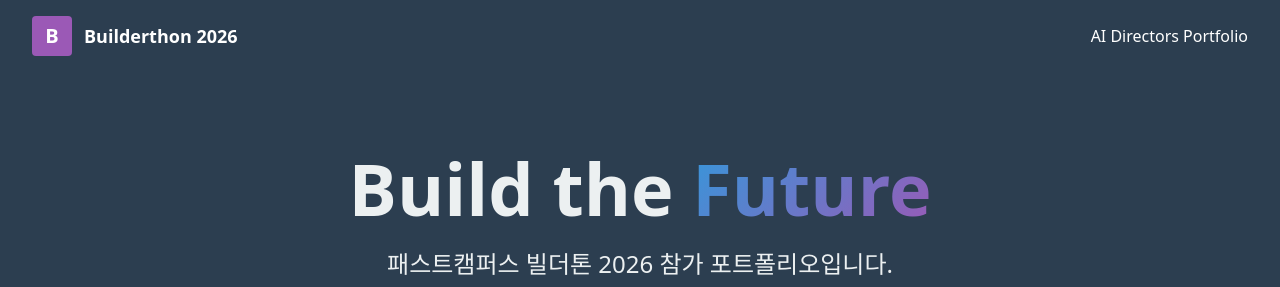
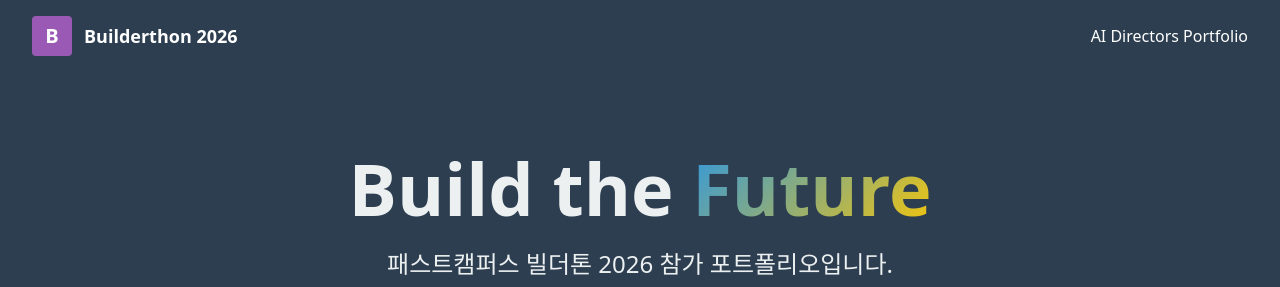
Before and after one commit to Jwoo-P/fast_builderthon, a React (Vite) app: page / in a window 1280 px wide. Shown: the top 287 px of the page. Built offline with nearby package versions, Linux system fonts and the light colour scheme.

Commit message:
App.tsx 및 index.css 추가 수정

```diff
--- a/src/App.tsx
+++ b/src/App.tsx
@@ -45,12 +45,7 @@ function App() {
         <div className="relative z-10 max-w-7xl mx-auto px-4 sm:px-6 lg:px-8 text-center">
           <h1 className="text-5xl md:text-7xl font-bold mb-6">
             <span style={{ color: '#ecf0f1' }}>Build the </span>
-            <span style={{
-              background: 'linear-gradient(135deg, #3498db 0%, #9b59b6 100%)',
-              WebkitBackgroundClip: 'text',
-              WebkitTextFillColor: 'transparent',
-              backgroundClip: 'text'
-            }}>
+            <span className="gradient-text">
               Future
             </span>
           </h1>
--- a/src/index.css
+++ b/src/index.css
@@ -48,4 +48,14 @@
   .modal-scroll::-webkit-scrollbar-thumb:hover {
     background: #95a5a6;
   }
+
+  /* 그라데이션 텍스트 스타일 */
+  .gradient-text {
+    background: linear-gradient(135deg, #3498db 0%, #f1c40f 100%);
+    -webkit-background-clip: text;
+    -webkit-text-fill-color: transparent;
+    background-clip: text;
+    color: transparent;
+    display: inline-block;
+  }
 }
```
